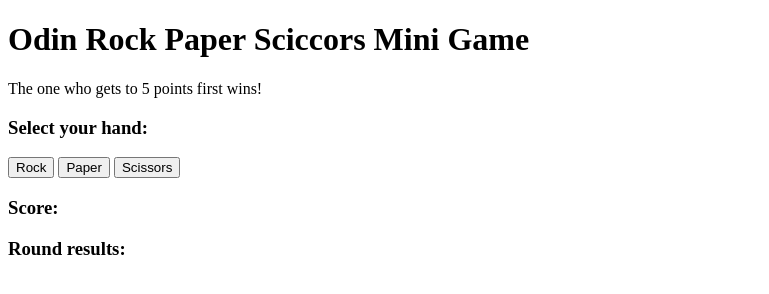
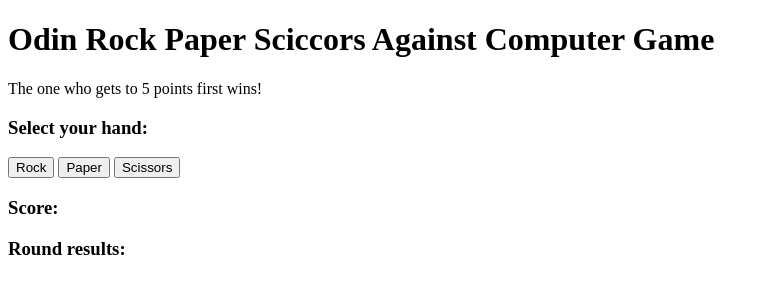
Before and after one commit to mraffia/odin-rock-paper-scissors, a plain HTML site: page index.html in a window 1280 px wide. Shown: the whole page, without its empty margins (0-769 px from the left). Drawn offline with Linux system fonts and the light colour scheme.

Commit message:
refactor some codes

```diff
--- a/index.html
+++ b/index.html
@@ -9,7 +9,7 @@
 </head>
 <body>
     <h1>
-        Odin Rock Paper Sciccors Mini Game
+        Odin Rock Paper Sciccors Against Computer Game
     </h1>
     <p>The one who gets to 5 points first wins!</p>
     <div id="container">
@@ -23,9 +23,7 @@
 
         <h3>Round results:</h3>
         <div id="results">
-            <ol id="rounds">
-
-            </ol>
+            <ol id="rounds"></ol>
         </div>
     </div>
 </body>
--- a/rps.js
+++ b/rps.js
@@ -6,15 +6,15 @@ function computerPlay() {
 
 function playRound(playerSelection, computerSelection) {
     if (playerSelection === computerSelection) {
-        return `draw`;
+        return 'draw';
     } else if (
         (playerSelection === 'rock' && computerSelection === 'scissors') ||
         (playerSelection === 'scissors' && computerSelection === 'paper') ||
         (playerSelection === 'paper' && computerSelection === 'rock')
         ) {
-        return `player win`;
+        return 'player win';
     } else {
-        return `player lose`;
+        return 'player lose';
     }
 }
 
@@ -22,9 +22,9 @@ let playerScore = 0;
 let computerScore = 0;
 
 const selections = document.querySelectorAll('.selection');
+const score = document.querySelector('#score');
 const results = document.querySelector('#results');
 const rounds = document.querySelector('#rounds');
-const score = document.querySelector('#score');
 
 function displayRounds() {
     let playerSelection = this.id;
@@ -61,7 +61,9 @@ function evaluateScore() {
         } else {
             h4.textContent = 'Uh oh! The computer reached the 5 point mark first.';
         }
+
         results.appendChild(h4);
+
         selections.forEach((selection) => {
             selection.disabled = true;
         })
@@ -72,6 +74,8 @@ selections.forEach((selection) => {
     selection.addEventListener('click', displayRounds);
 });
 
+// Function that runs the game 5 times, player uses prompt to play and score is diplayed via console
+//
 // function game() {
 //     let playerScore = 0;
 //     let computerScore = 0;
```
